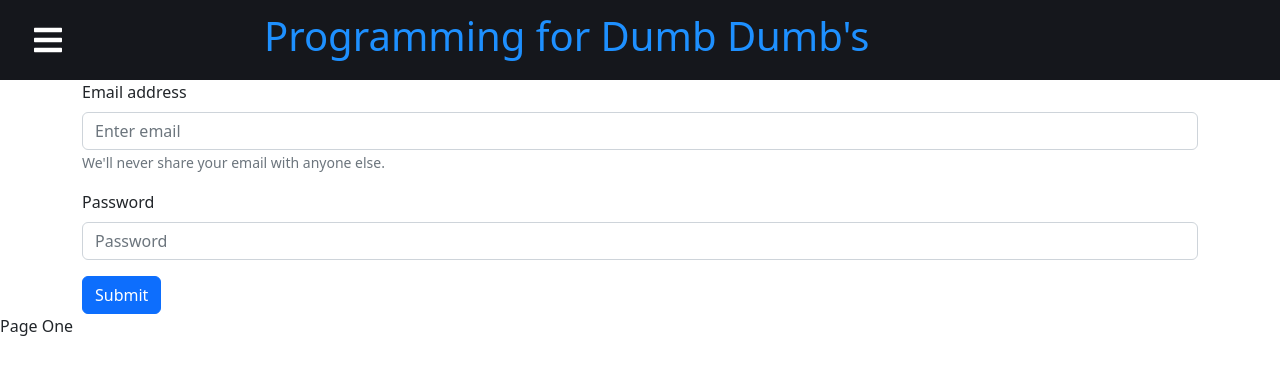
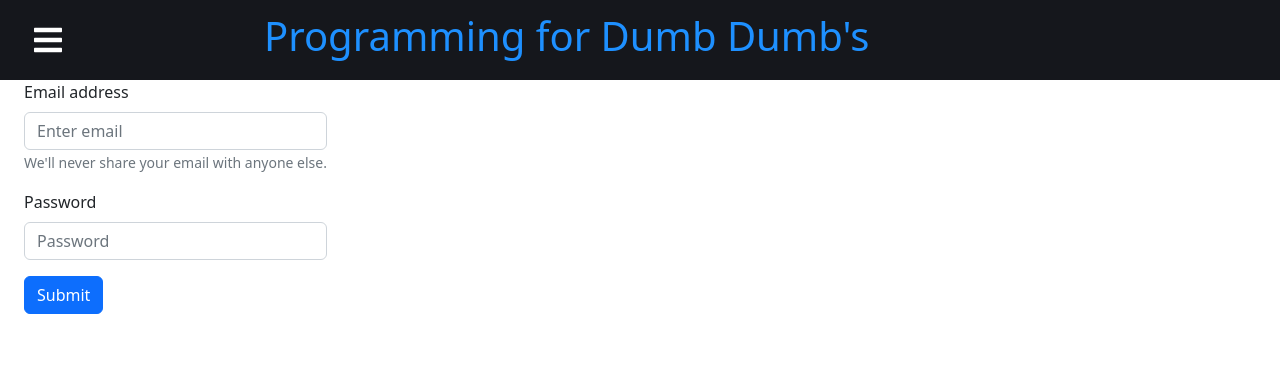
Before and after one commit to joboot/online-book-interface, a React (Create React App) app: page /PageOne in a window 1280 px wide. Shown: the top 374 px of the page. Built offline with nearby package versions, Linux system fonts and the light colour scheme.

Commit message:
Default page is working

```diff
--- a/src/App.js
+++ b/src/App.js
@@ -16,9 +16,9 @@ function App() {
         {<NavRoutes/>}
         {/* <Header/> */}
         {<Sidebar/>}
-        {<SignIn/>}
-        {<PageOne/>}
-        {/* <DefaultPage/> */}
+        {/* {<SignIn/>} */}
+        {/* {<PageOne/>} */}
+        {<DefaultPage Page = {<SignIn/>}/>}
 
       </div>
     </Router>
--- a/src/components/DefaultPage.js
+++ b/src/components/DefaultPage.js
@@ -5,9 +5,7 @@ import Sidebar from './SidebarComp'
 import PageOne from '../pages/PageOne'
 import SignIn from '../pages/SignIn'
 
-
-export default class DefaultPage extends Component {
-  render() {
+const DefaultPage = ({Page}) => {
   return (
     <div>
       <Container fluid>
@@ -19,10 +17,11 @@ export default class DefaultPage extends Component {
           <Row>
               {/* <Col md="auto"><Sidebar/></Col>
               <Col md="auto"><PageOne/></Col> */}
-                <Col md="auto"><SignIn/></Col>
+              {/* <Col md="auto"><SignIn/></Col> */}
+              <Col md="auto">{Page}</Col>
           </Row>
       </Container>
     </div>
   )
 }
-}
+export default DefaultPage;
```
Lines whose indentation alone changed are shown as unchanged.
